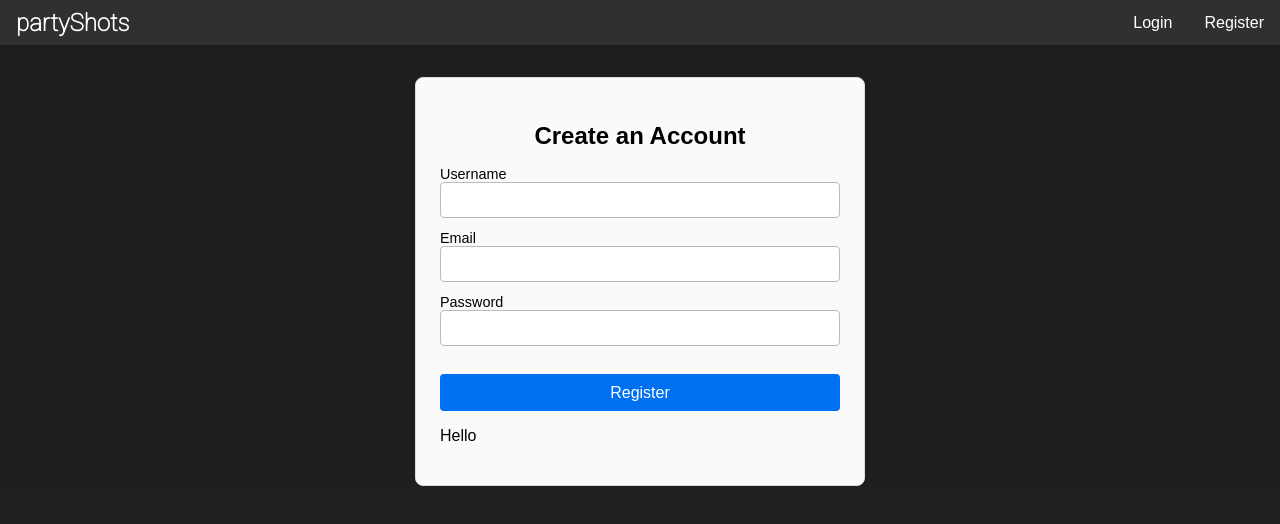
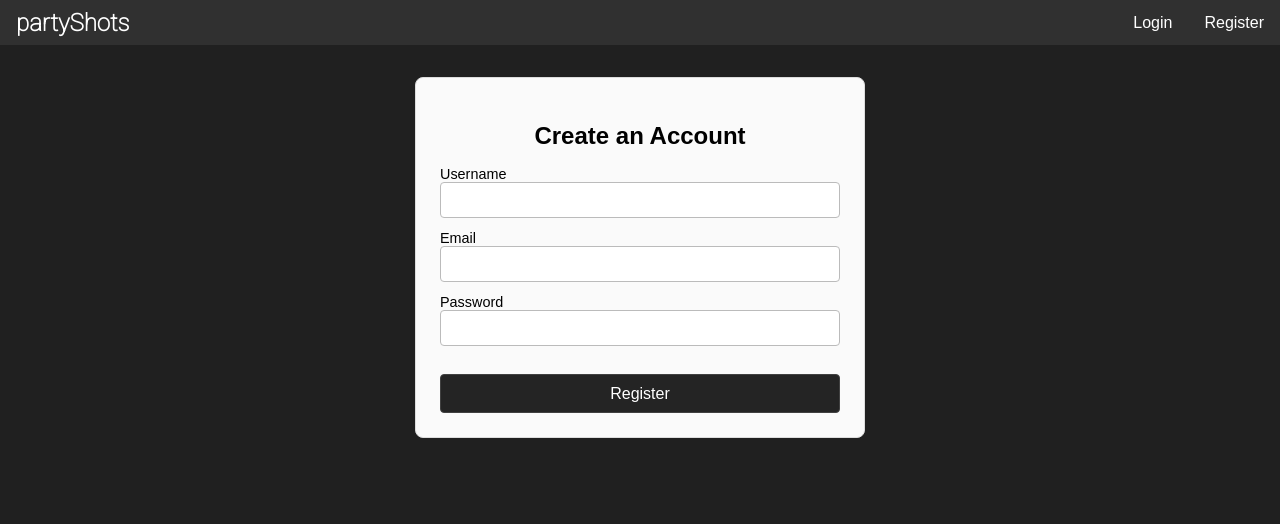
Before and after one commit to pxp888/partyshots, a React (Vite) app in the folder frontend/: page /register in a window 1280 px wide. Shown: the top 524 px of the page. Built offline with nearby package versions, Linux system fonts and the light colour scheme.

Commit message:
add README.md

```diff
--- a/frontend/src/App.css
+++ b/frontend/src/App.css
@@ -6,7 +6,7 @@
 body {
     margin: 0;
     font-family: Arial, Helvetica, sans-serif;
-    background-color: rgb(30, 30, 30);
+    /*background-color: rgb(30, 30, 30);*/
 }
 
 .btn {
--- a/frontend/src/components/LoginPage.css
+++ b/frontend/src/components/LoginPage.css
@@ -35,13 +35,13 @@
 .login-page button {
     margin-top: 1rem;
     padding: 0.6rem;
-    background: #0070f3;
+    border: 1px solid rgb(65, 65, 65);
+    background-color: rgb(36, 36, 36);
     color: white;
-    border: none;
     border-radius: 4px;
     cursor: pointer;
     font-size: 1rem;
 }
 .login-page button:hover {
-    background: #005bb5;
+    background: salmon;
 }
--- a/frontend/src/components/RegisterPage.css
+++ b/frontend/src/components/RegisterPage.css
@@ -35,13 +35,13 @@
 .register-page button {
     margin-top: 1rem;
     padding: 0.6rem;
-    background: #0070f3;
+    border: 1px solid rgb(65, 65, 65);
+    background-color: rgb(36, 36, 36);
     color: white;
-    border: none;
     border-radius: 4px;
     cursor: pointer;
     font-size: 1rem;
 }
 .register-page button:hover {
-    background: #005bb5;
+    background: salmon;
 }
--- a/frontend/src/components/RegisterPage.jsx
+++ b/frontend/src/components/RegisterPage.jsx
@@ -80,9 +80,6 @@ function RegisterPage({ setCurrentUser }) {
 
         <button type="submit">Register</button>
       </form>
-      <div>
-        <p>Hello</p>
-      </div>
     </section>
   );
 }
```
Also changed, not shown: 1 other file (tests, documents, lock files or other folders).
